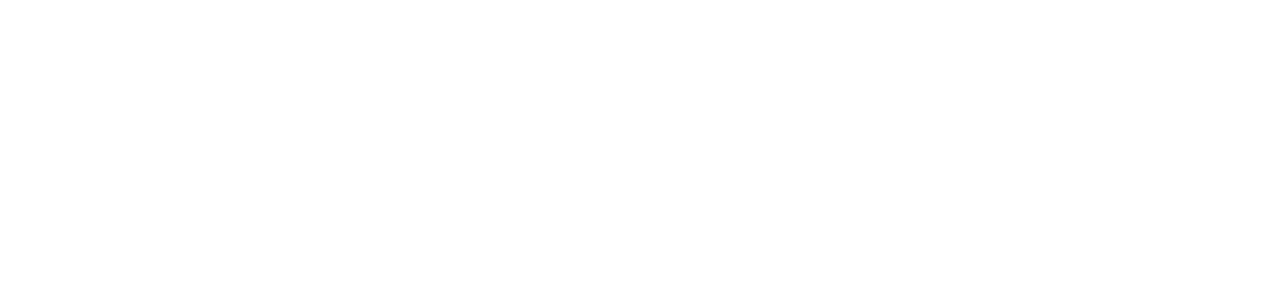
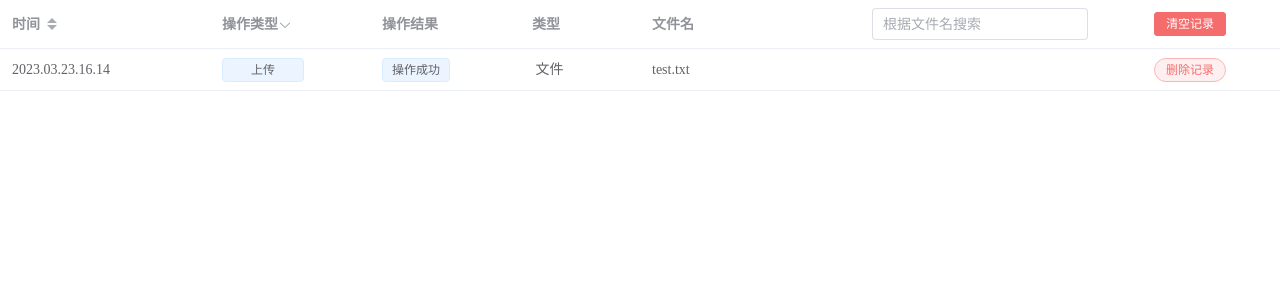
Before and after one commit to Euphoria-zy/CloudStorage, a Vue app in the folder CloudStorage-view/: page /viewLog in a window 1280 px wide. Before the commit this address had no page. Shown: the top 300 px of the page. Built offline with nearby package versions, Linux system fonts and the light colour scheme.

Commit message:
移植查看日志页面

```diff
--- a/CloudStorage-view/src/router/index.js
+++ b/CloudStorage-view/src/router/index.js
@@ -1,6 +1,7 @@
 import {createRouter, createWebHistory} from "vue-router";
 import Login from "@/view/Login.vue";
 import Index from "@/view/Index.vue";
+import ViewLog from "@/view/ViewLog.vue";
 let router = createRouter({
     history: createWebHistory(),
     routes: [
@@ -8,6 +9,11 @@
             path: "/login",
             name: "登录",
             component: Login
+        },
+        {
+            path: "/viewLog",
+            name: "查看日志",
+            component: ViewLog
         },
         {
             path: "/index",
--- a/CloudStorage-view/src/view/Index.vue
+++ b/CloudStorage-view/src/view/Index.vue
@@ -35,7 +35,9 @@
                     </el-row>
                 </el-main>
                 <!--body右侧文件信息-->
-                <el-main class="body-right"></el-main>
+                <el-main class="body-right">
+                    <ViewLog></ViewLog>
+                </el-main>
             </el-row>
         </el-main>
     </el-container>
@@ -43,12 +45,14 @@
 </template>
 
 <script>
+import ViewLog from './ViewLog.vue';
 import TopBar from '@/components/TopBar.vue';
 import SideBar from '../components/SideBar.vue';
 export default {
     components: {
         TopBar,
-        SideBar
+        SideBar,
+        ViewLog
     },
     methods: {
         handleOpen(key, keyPath) {
--- /dev/null
+++ b/CloudStorage-view/src/view/ViewLog.vue
@@ -0,0 +1,174 @@
+<template>
+    <div id="logTable">
+        <el-table
+            :data="tableData.filter(data => !search || data.fileFolderName.toLowerCase().includes(search.toLowerCase()))"
+            style="width: 100%">
+            <el-table-column prop="formatTime" label="时间" sortable width="210">
+            </el-table-column>
+            <el-table-column prop="operationName" label="操作类型" width="160" :filters="[
+                { text: '上传', value: '上传' },
+                { text: '下载', value: '下载' },
+                { text: '新建文件夹', value: '新建文件夹' },
+                { text: '移动', value: '移动' },
+                { text: '复制', value: '复制' },
+                { text: '重命名', value: '重命名' },
+                { text: '删除', value: '删除' }]" :filter-method="chooseType" filter-placement="bottom-end">
+                <template #default="scope">
+                    <el-tag style="width:82px;text-align:center" type="
+                            scope.row.operationType === 1 ? 'success' :
+                                scope.row.operationType === 2 ? 'primary' :
+                                    scope.row.operationType === 3 ? 'success' :
+                                        scope.row.operationType === 4 ? 'success' :
+                                            scope.row.operationType === 5 ? 'success' :
+                                                scope.row.operationType === 6 ? 'primary' :
+                                                    scope.row.operationType === 7 ? 'warning' :
+                                                        'info'" disable-transitions>
+                        {{ scope.row.operationName }}
+                    </el-tag>
+                </template>
+            </el-table-column>
+            <el-table-column width="150" label="操作结果">
+                <template #default="scope">
+                    <el-tag type="
+                            scope.row.operationSuccess ? 'info' :
+                                'warning'" disable-transitions>
+                        <p v-if="scope.row.operationSuccess">操作成功</p>
+                        <p v-else>操作失败</p>
+                    </el-tag>
+                </template>
+            </el-table-column>
+            <el-table-column label="类型" width="120">
+                <template #default="scope">
+                    <template v-if="scope.row.file"><i class="el-icon-folder"></i>&nbsp;文件</template>
+                    <template v-else><i class="el-icon-folder-opened"></i>&nbsp;文件夹</template>
+                </template>
+            </el-table-column>
+            <el-table-column prop="fileFolderName" label="文件名">
+            </el-table-column>
+            <el-table-column width="240" align="right">
+                <template #header>
+                    <el-input v-model="search" size="mini" placeholder="根据文件名搜索" />
+                </template>
+            </el-table-column>
+            <el-table-column width="180" align="center">
+                <template #header>
+                    <el-button type="danger" size="small" @click="handleClear()">清空记录</el-button>
+                </template>
+                <template #default="scope">
+                    <el-button type="danger" size="small" round plain @click="handleDelete(scope.row)">删除记录</el-button>
+                </template>
+            </el-table-column>
+        </el-table>
+    </div>
+</template>
+
+<script>
+import axios from 'axios';
+export default {
+    name: "ViewLog",
+    data() {
+        return {
+            tableData: [
+                {
+                    formatTime: "2023.03.23.16.14",
+                    operationType: "1",
+                    operationName: "上传",
+                    operationSuccess: "true",
+                    file: "true",
+                    fileFolderName: "test.txt",
+                },
+            ],
+            search: ''
+        }
+    },
+    created() {
+        /*this.getAll();*/
+    },
+    methods: {
+        getAll() {
+            axios
+                .post("/index/log-list")        //有时会无法向后端传值
+                .then((res) => {
+                    if (res.data.flag) {
+                        this.$message({ message: res.data.msg, type: "success" });
+                        this.tableData = res.data.data.logList;
+                    } else {
+                        this.$message.error(res.data.msg);
+                    }
+                });
+        },
+        refresh() {
+            axios
+                .post("/index/log-list")        //有时会无法向后端传值
+                .then((res) => {
+                    if (res.data.flag) {
+                        this.tableData = res.data.data.logList;
+                    } else {
+                        this.$message.error(res.data.msg);
+                    }
+                });
+        },
+        chooseType(value, row) {
+            return row.operationName === value;
+        },
+        handleDelete(row) {
+            this.$confirm('此操作将永久删除该记录, 是否继续?', '提示', {
+                confirmButtonText: '删除',
+                cancelButtonText: '取消',
+                type: 'warning'
+            }).then((action) => {
+                if (action == 'confirm') {
+                    this.deleteLog(row.logId);
+                }
+            }).catch(() => {
+                this.$message({
+                    type: 'info',
+                    message: '已取消删除'
+                });
+            });
+        },
+        handleClear() {
+            this.$confirm('此操作将永久删除全部记录, 是否继续?', '提示', {
+                confirmButtonText: '删除',
+                cancelButtonText: '取消',
+                type: 'warning'
+            }).then((action) => {
+                if (action == 'confirm') {
+                    this.clearLog();
+                }
+            }).catch(() => {
+                this.$message({
+                    type: 'info',
+                    message: '已取消删除'
+                });
+            });
+        },
+        deleteLog(logId) {
+            var params = new URLSearchParams();
+            params.append("logId", logId);
+            axios
+                .post("/deleteLog", params)
+                .then((res) => {
+                    if (res.data.flag) {
+                        this.$message({ message: res.data.msg, type: "success" });
+                        this.refresh();
+                    } else {
+                        this.$message.error(res.data.msg);
+                    }
+                });
+        },
+        clearLog() {
+            axios
+                .post("/clearLog")
+                .then((res) => {
+                    if (res.data.flag) {
+                        this.$message({ message: res.data.msg, type: "success" });
+                        this.refresh();
+                    } else {
+                        this.$message.error(res.data.msg);
+                    }
+                });
+        }
+    }
+}
+</script>
```
